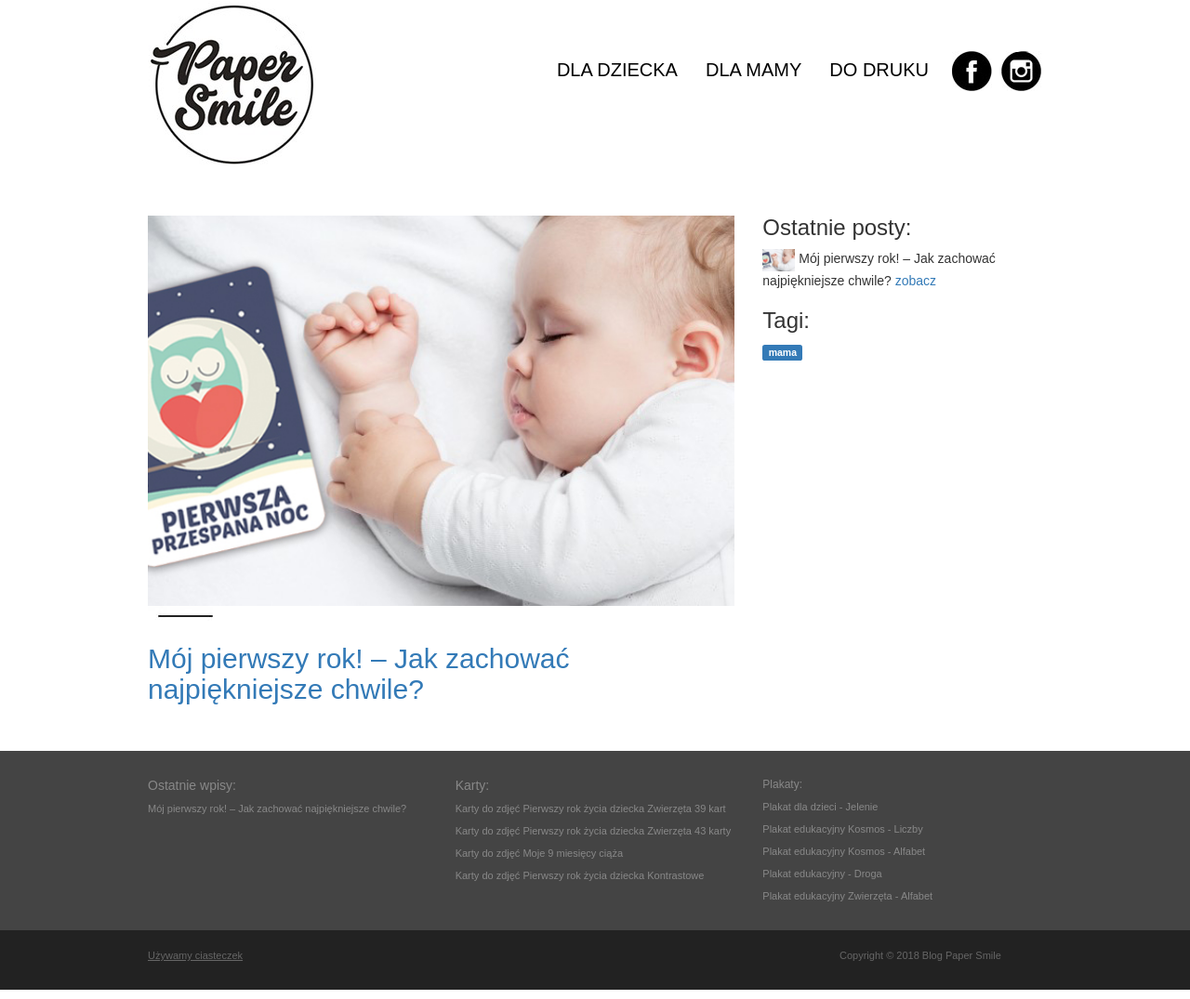
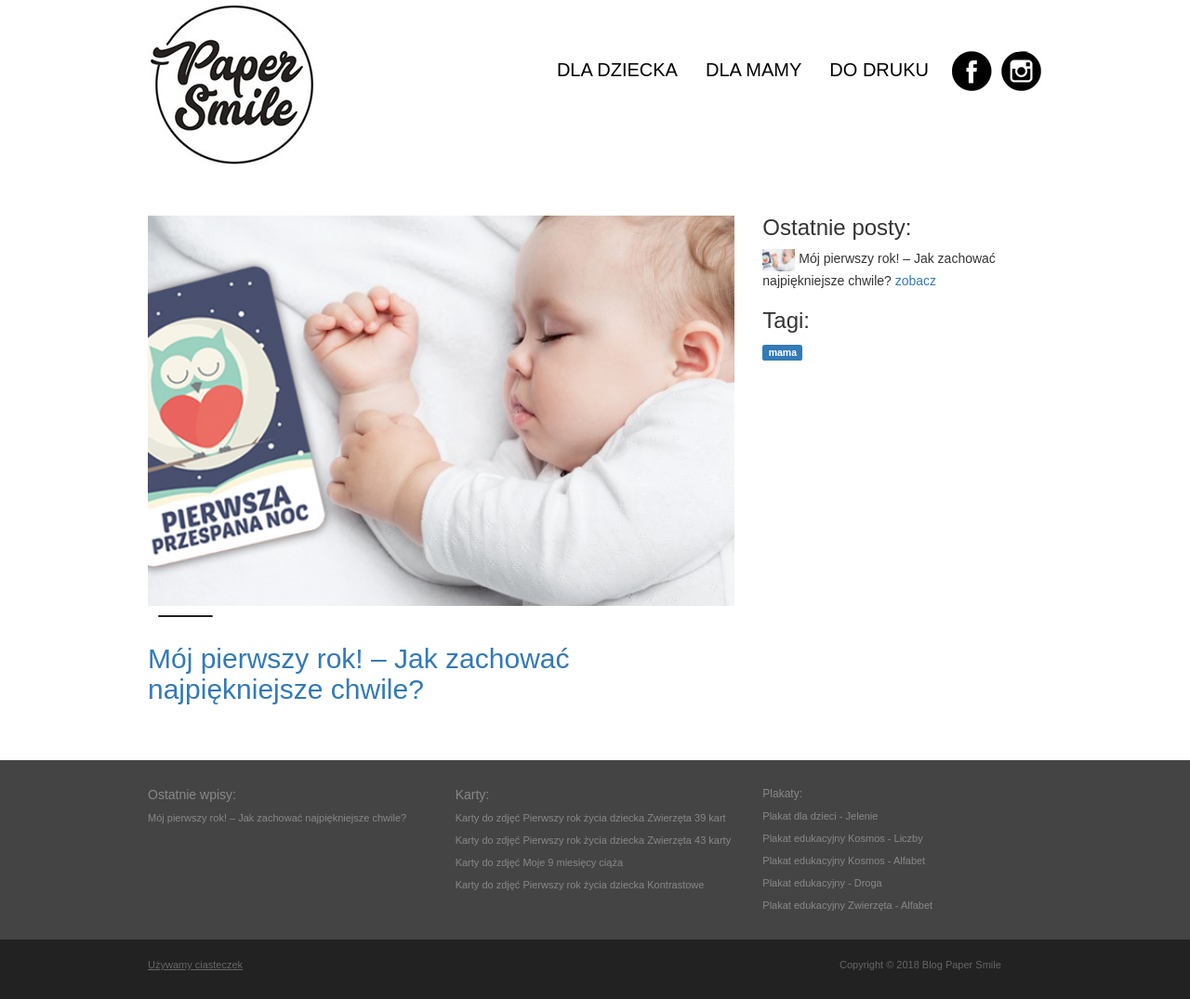
Before and after one commit to lukaszkomar/blog.papersmile.pl, a Jekyll site: the page built from index.html, in a window 1280 px wide. Shown: the whole page at 93% size. Built offline with Jekyll 4.4.1, drawn with Linux system fonts in a browser that asks for light colours; nearby versions of some CDN libraries; some web fonts are replaced.

Commit message:
footer mt

```diff
--- a/_includes/footer.html
+++ b/_includes/footer.html
@@ -1,6 +1,6 @@
   </div> <!-- /container -->
 
-  <footer class="footer footer-2">
+  <footer class="footer footer-2 mt50">
     <div class="container">
       <div class="row">
         <div class="col-md-4 col-12">
--- a/index.html
+++ b/index.html
@@ -15,5 +15,3 @@ priority: 1
     </div>
 </div>
 {% endfor %}
-
-<br/><br/>
```
